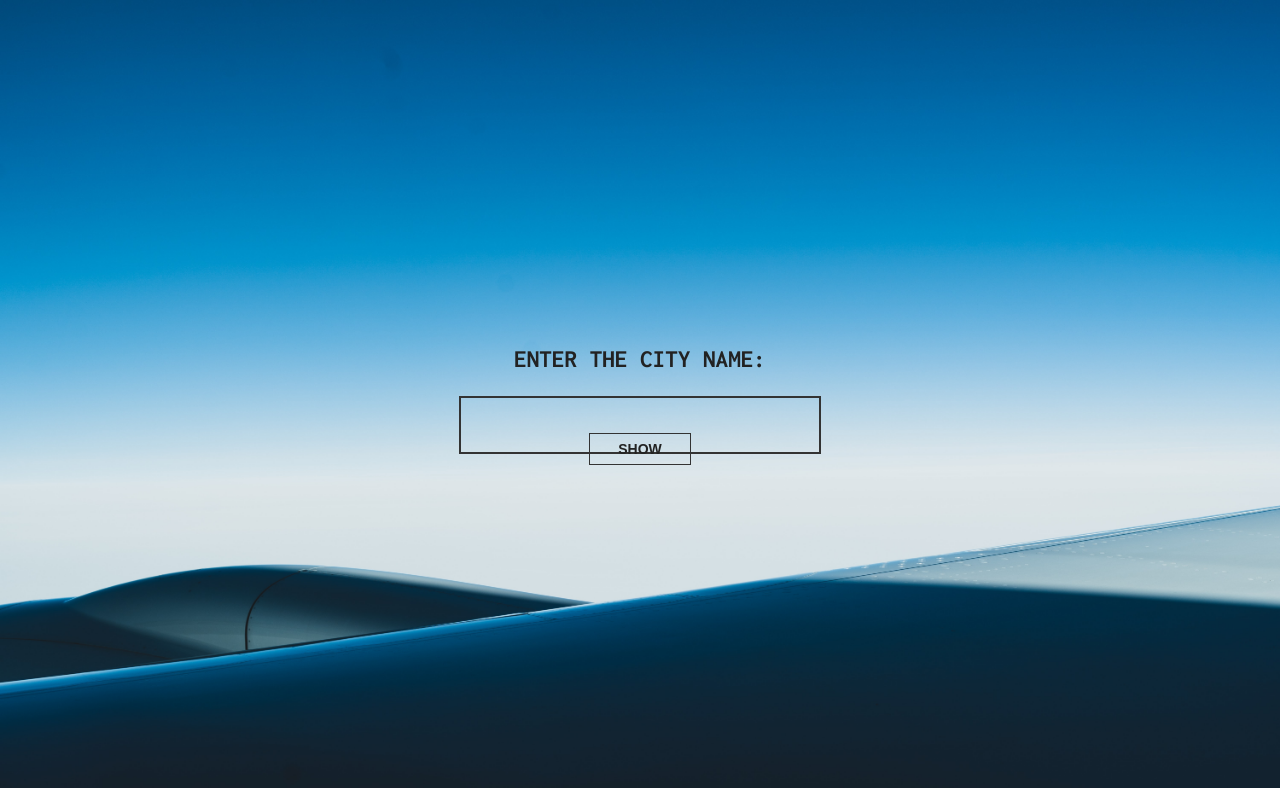
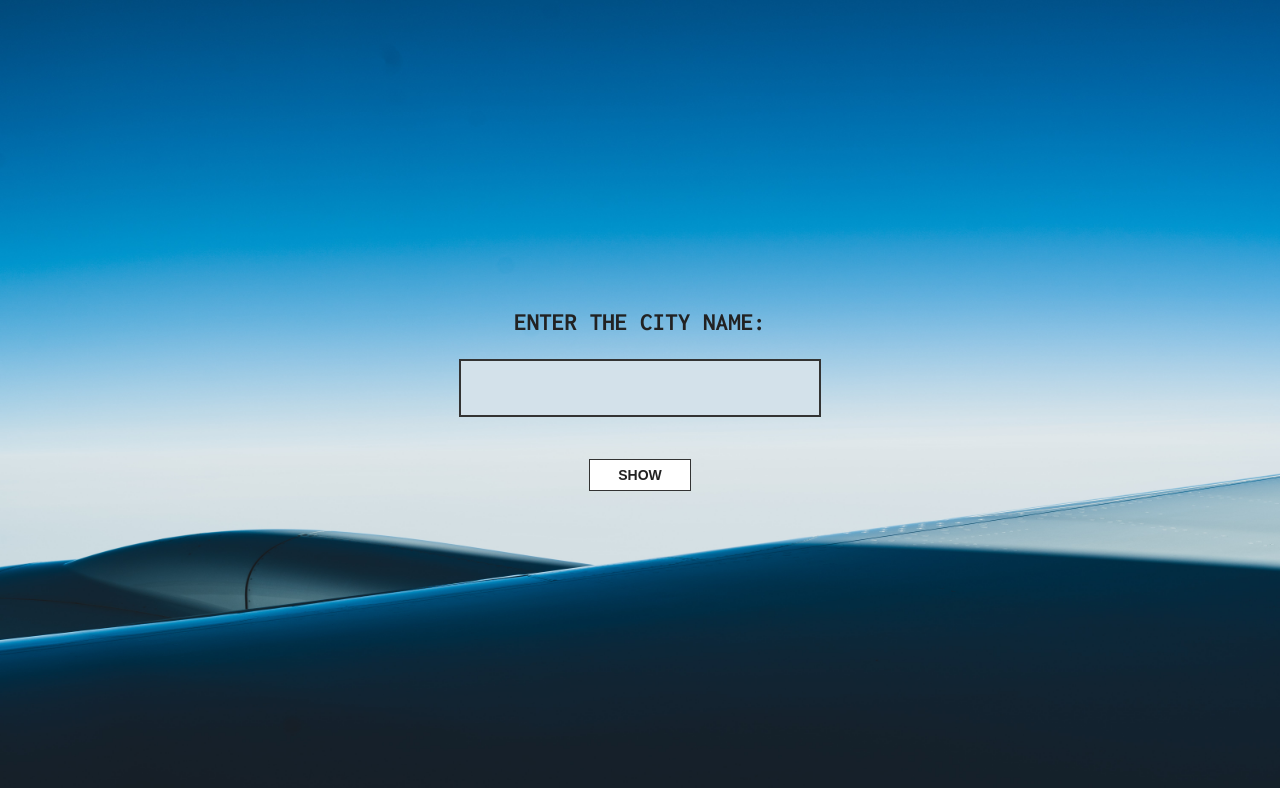
Before and after one commit to RSo21/-WeatherApp, a React (Create React App) app: page / in a window 1280 px wide. Shown: the top 788 px of the page. Built offline with nearby package versions, Linux system fonts and the light colour scheme.

Commit message:
weather styles

```diff
--- a/src/components/Home.jsx
+++ b/src/components/Home.jsx
@@ -1,4 +1,5 @@
 import React, { Component } from "react";
+import Background from '../assets/fabio-sasso-XjIajC-SYuc-unsplash.jpg';
 
 class Home extends Component {
     state = {
@@ -67,6 +68,7 @@ class Home extends Component {
         }else{
             return(
                 <div className="home">
+                    <img className="background" src = {Background} alt = "background" />
                     <form className = "home-form"  onSubmit={this.handleSubmit} >
                         <label>
                             enter the city name:
@@ -78,26 +80,28 @@ class Home extends Component {
                     <button className = "weather-btn" onClick = {this.showWeather}>SHOW</button>
                     {open ?
                         <div className = "home-weather">
-                            <p>{city}</p>
+                            <p className="home-weathe-city">{city}</p>
                             <div className="temp-and-pressure">
-                                <div>
-                                    <p>TEPMERATURE</p>
-                                    {temperature} &#8451;
-                                    <img src={`http://openweathermap.org/img/wn/${icon}@2x.png`} alt = "weather-icon"/>
+                                <div className="home-weather-box">
+                                    <p className="home-weather-box-temp">TEPMERATURE</p>
+                                    <div className="temp">
+                                        <span>{temperature} &#8451;</span>
+                                        <img className = "home-weather-icon" src={`http://openweathermap.org/img/wn/${icon}@2x.png`} alt = "weather-icon"/>
+                                    </div>
                                 </div>
-                                <div>
+                                <div className = "home-weather-box">
                                     <p>PRESSURE</p>
-                                    {pressure}hPa
+                                    {pressure} hPa
                                 </div>
                             </div>
                             <div className = "himidity-and-wind">
-                                <div>
+                                <div className = "home-weather-box">
                                     <p>HUMIDITY</p>
                                     {humidity} %
                                 </div>
-                                <div>
+                                <div className = "home-weather-box">
                                     <p>WIND</p>
-                                    {wind}
+                                    {wind} km/h
                                 </div>
                             </div>
                         </div>
--- a/src/scss/elements/_home.scss
+++ b/src/scss/elements/_home.scss
@@ -5,26 +5,24 @@
     flex-direction: column;
     height: 100vh;
     width: 100%;
-    position: relative;
-    z-index: 1;
     font-family: $font-base;
 
-    &::before{
-        background-image: url(./../../assets/fabio-sasso-XjIajC-SYuc-unsplash.jpg);
+    .background{
+        position: absolute;
+        z-index: 0;
+    }
+
+    img{
+        width: 100vw;
+        height: 100vh;
         background-repeat: no-repeat;
         background-size: cover;
-        position: absolute;
-        top: 0;
-        right: 0;
-        bottom:0;
-        left: 0;
-        content: "";
-        z-index: 0;
-        display: block
+        padding: 0;
+        margin: 0;
     }
 
     .home-form{
-        position: absolute;
+        content: "";
         z-index: 1;
         text-transform: uppercase;
 
@@ -33,7 +31,7 @@
             font-weight: 800;
 
             input[type='text']{
-                background: transparent;
+                background-color: $background-color;
                 text-align: center;
                 border: 0.1em solid $color-primary;
                 padding: 0.5em;
@@ -43,11 +41,11 @@
     }
 
     .weather-btn{
-        position: absolute;
-        z-index: 2;
+        content: "";
+        z-index: 1;
         font-weight: 800;
-        margin-top: 7em;
-        background: transparent;
+        margin-top: 3em;
+        background-color: white;
         border: 0.1em solid $color-primary;
         padding: 0.5em 2em;
 
@@ -58,7 +56,62 @@
     }
 
     .home-weather{
-        position: absolute;
+        content: "";
         z-index: 1;
+        display: flex;
+        justify-content: center;
+        align-items: center;
+        flex-direction: column;
+
+
+        .home-weathe-city{
+            font-size: 3em;
+            padding: 1em 0;
+            text-transform: uppercase;
+        }
+
+        .temp-and-pressure,
+        .himidity-and-wind{
+            display: flex;
+            flex-direction: row;
+            align-items: center;
+
+            .temp{
+                display: flex;
+                flex-direction: row;
+
+
+                span{
+                    padding: 1em 0.4em 0 0;
+                }
+            }
+
+            .home-weather-icon{
+                width: 4vw;
+                height: 8vh;
+            }
+
+            .home-weather-box{
+                width: 20vw;
+                height: 20vh;
+                display: flex;
+                justify-content: center;
+                align-items: center;
+                flex-direction: column;
+                font-size: 1.4em;
+                vertical-align: middle;
+                margin: 0.5em;
+                border: 0.1em solid $color-primary;
+                background-color: $background-color;
+
+                p{
+                    padding-bottom: 0.3em;
+                    font-weight: 600;
+                }
+                .home-weather-box-temp{
+                    padding-top: 1.8em;
+                }
+            }
+        }
     }
 }
--- a/src/scss/settings/_colors.scss
+++ b/src/scss/settings/_colors.scss
@@ -1,2 +1,3 @@
 $color-primary: #333333;
 $color-secondary: #145993;
+$background-color: #D3E1EA;
```
